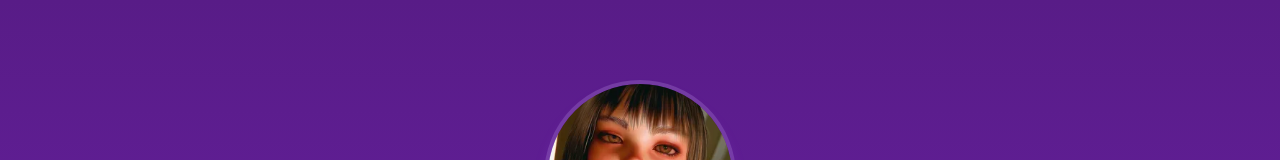
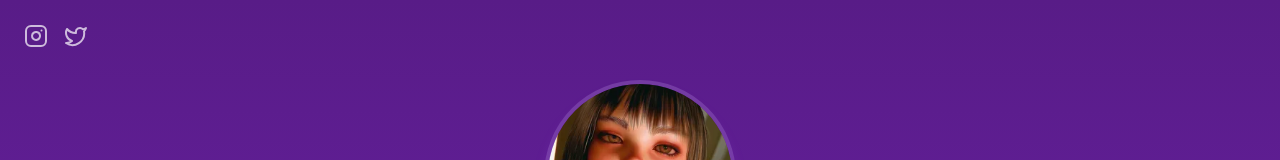
Before and after one commit to AbdelrahmanZ08/g0xxip, a Next.js app: page / in a window 1280 px wide. Shown: the top 160 px of the page. Built offline with nearby package versions, Linux system fonts and the light colour scheme.

Commit message:
feat: add social media links to top left corner

```diff
--- a/src/app/page.tsx
+++ b/src/app/page.tsx
@@ -1,5 +1,6 @@
 import { Metadata } from 'next'
 import Image from 'next/image'
+import { SocialLinks } from '@/components/social-links'
 
 export const metadata: Metadata = {
   title: 'g0xxip - Music Portfolio',
@@ -9,6 +10,8 @@ export const metadata: Metadata = {
 export default function HomePage() {
   return (
     <div className="flex min-h-screen flex-col">
+      <SocialLinks />
+
       {/* Hero Section */}
       <section className="relative flex min-h-[80vh] items-center justify-center pt-20">
         <div className="absolute inset-0 z-0">
--- /dev/null
+++ b/src/components/social-links.tsx
@@ -0,0 +1,28 @@
+import React from 'react'
+import { Instagram, Twitter } from 'lucide-react'
+import Link from 'next/link'
+
+export function SocialLinks() {
+  return (
+    <div className="fixed left-6 top-6 z-50 flex items-center gap-4">
+      <Link
+        href="https://www.instagram.com/g0xxip"
+        target="_blank"
+        rel="noopener noreferrer"
+        className="text-white/70 transition-colors hover:text-white"
+        aria-label="Follow on Instagram"
+      >
+        <Instagram className="h-6 w-6" />
+      </Link>
+      <Link
+        href="https://x.com/g0xxip"
+        target="_blank"
+        rel="noopener noreferrer"
+        className="text-white/70 transition-colors hover:text-white"
+        aria-label="Follow on X (formerly Twitter)"
+      >
+        <Twitter className="h-6 w-6" />
+      </Link>
+    </div>
+  )
+}
```
